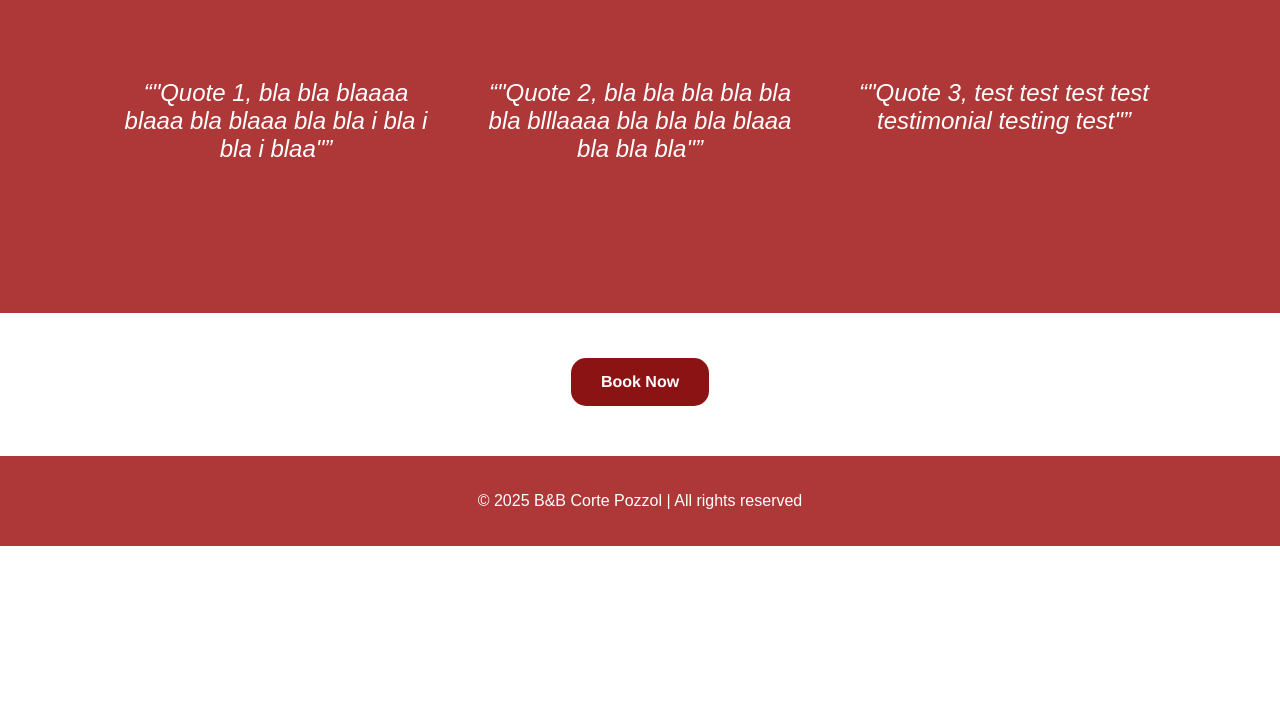
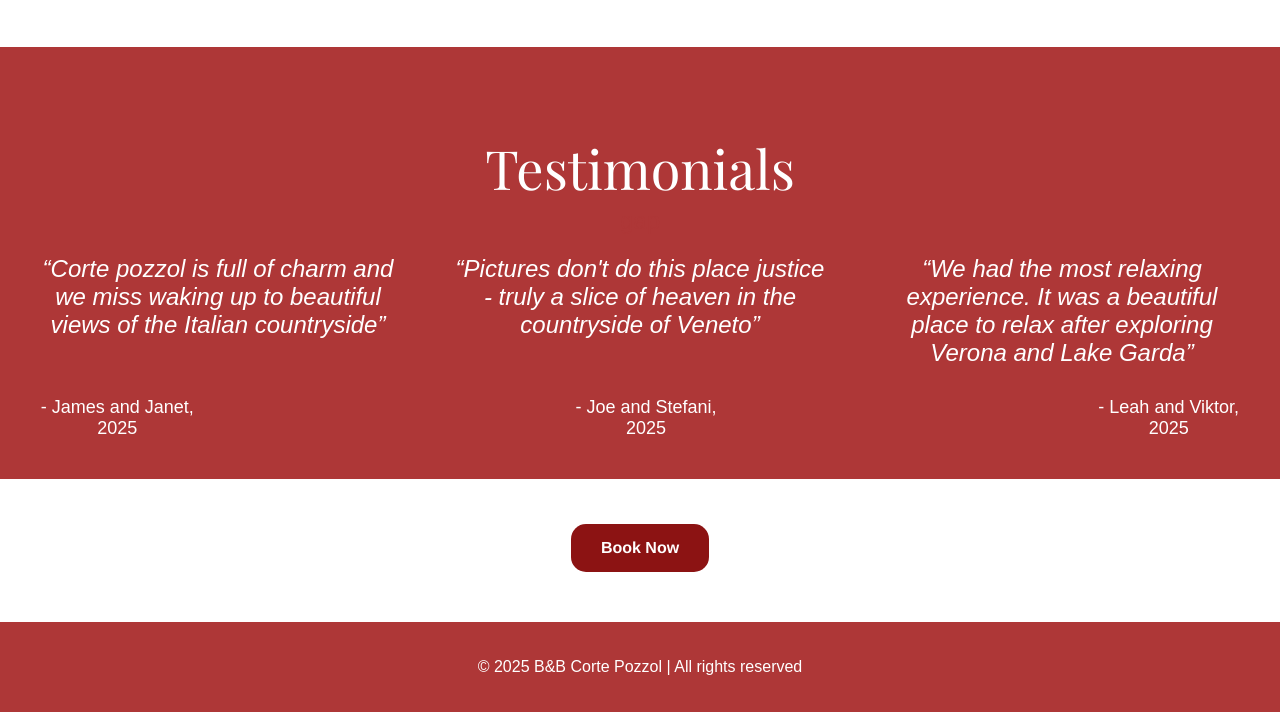
Before and after one commit to cortepozzol/cortepozzol, a plain HTML site: page about.html in a window 1280 px wide. Shown: the part 1642-2354 px from the top of the page. Before the commit the page ends 2188 px from the top, so only its background shows below. Drawn offline with nearby package versions, Linux system fonts and the light colour scheme; some packages are replaced by stand-ins of ours; a web font is replaced by a local one.

Commit message:
first final ABOUT

```diff
--- a/about.html
+++ b/about.html
@@ -26,7 +26,7 @@
 <section class="placeholder">
     <div class="content-wrapper">
         <div class="image-container">
-            <img src="images/IMG_3025.jpg" alt="Img" class="responsive-img">
+            <img src="images/about1.png" alt="Img" class="responsive-img">
         </div>
         <div class="text-container">
             <h2>About</h2>
@@ -41,13 +41,15 @@
 
 <!-- Image Section with 3 Images -->
 <div class="testimonials">
-  <p> bla bla </p>
+  <p style="display: block; font-size: 28px; color: white; font-family: 'neue-haas-grotesk-display-pro', sans-serif; margin-bottom: 10px; margin-left: 100px; margin-right: 100px; text-align: center;">
+    Our 400 year old villa has been renovated to a high standard over the past 20 years. We have a garden and patio area for you to dine and relax in, and breakfast is freshly made every morning.</p>
   <div class="image-container2">
-      <img src="images/IMG_3025.jpg" alt="" height="384" width="216" />
-      <img src="images/IMG_3025.jpg" alt="" height="384" width="216" />
-      <img src="images/IMG_3025.jpg" alt="" height="384" width="216" />
+      <img src="images/breakfast.png" alt="" height="440" width="310" />
+      <img src="images/garden.png" alt="" height="440" width="310" />
+      <img src="images/aperol.jpeg" alt="" height="440" width="310" />
   </div>
-  <p> bla bla </p>
+  <p style="display: block; font-size: 28px; color: white; font-family: 'neue-haas-grotesk-display-pro', sans-serif; margin-bottom: 10px; margin-left: 100px; margin-right: 100px; text-align: center;">
+    9km to the west of Corte Pozzol is the picturesque Lake Garda, surrounded by beautiful towns and soaring mountains. To the east is the romantic city of Verona where history, art, food and Shakespeare lovers will find themselves enamoured with the city's offerings.</p>
 </div>
 
 <!-- Getting Here Section -->
@@ -95,9 +97,14 @@
     <h2>Testimonials</h2>
     <q2> gap </q2>
     <div class="quotes-container">
-      <q class="quote">"Quote 1, bla bla blaaaa blaaa bla blaaa bla bla i bla i bla i blaa"</q>
-      <q class="quote">"Quote 2, bla bla bla bla bla bla blllaaaa bla bla bla blaaa bla bla bla"</q>
-      <q class="quote">"Quote 3, test test test test testimonial testing test"</q>
+      <q class="quote">Corte pozzol is full of charm and we miss waking up to beautiful views of the Italian countryside</q>
+      <q class="quote">Pictures don't do this place justice - truly a slice of heaven in the countryside of Veneto</q>
+      <q class="quote">We had the most relaxing experience. It was a beautiful place to relax after exploring Verona and Lake Garda</q>
+    </div>
+    <div class="quotes-container2">
+      <a class="ppl">- James and Janet, 2025</a>
+      <a class="ppl">- Joe and Stefani, 2025</a>
+      <a class="ppl">- Leah and Viktor, 2025</a>
     </div>
   </div>
 </section>
--- a/styles.css
+++ b/styles.css
@@ -278,9 +278,10 @@ footer {
 
 .quotes-container {
   display: flex;
-  justify-content: space-between; /* Space between the quotes */
-  gap: 20px; /* Space between each quote */
+  justify-content: center; /* Space between the quotes */
+  gap: 50px; /* Space between each quote */
   margin-top: 20px;
+  margin-bottom: 0px
   margin: 100px;
 }
 
@@ -289,7 +290,26 @@ footer {
   font-family: 'Neue Haas Grotesk Display Pro', sans-serif;
   font-style: italic; /* Optional, makes quotes italic */
   max-width: 30%; /* Ensures the quotes don't overflow */
+}
+
+.quotes-container2 {
+  display: flex;
+  justify-content: center; /* Space between the quotes */
+  gap: 340px; /* Space between each quote */
+  margin-top: 20px;
+  margin-bottom: 0px
+  margin: 100px;
+}
+
+.ppl {
+  font-size: 18px;
+  font-family: 'Neue Haas Grotesk Display Pro', sans-serif;
+  font-style: normal; /* Optional, makes quotes italic */
+  max-width: 30%; /* Ensures the quotes don't overflow */
   text-align: center; /* Centers each quote */
+  display: flex;
+  justify-content: center;
+  align-items: center;
 }
 
 
```
